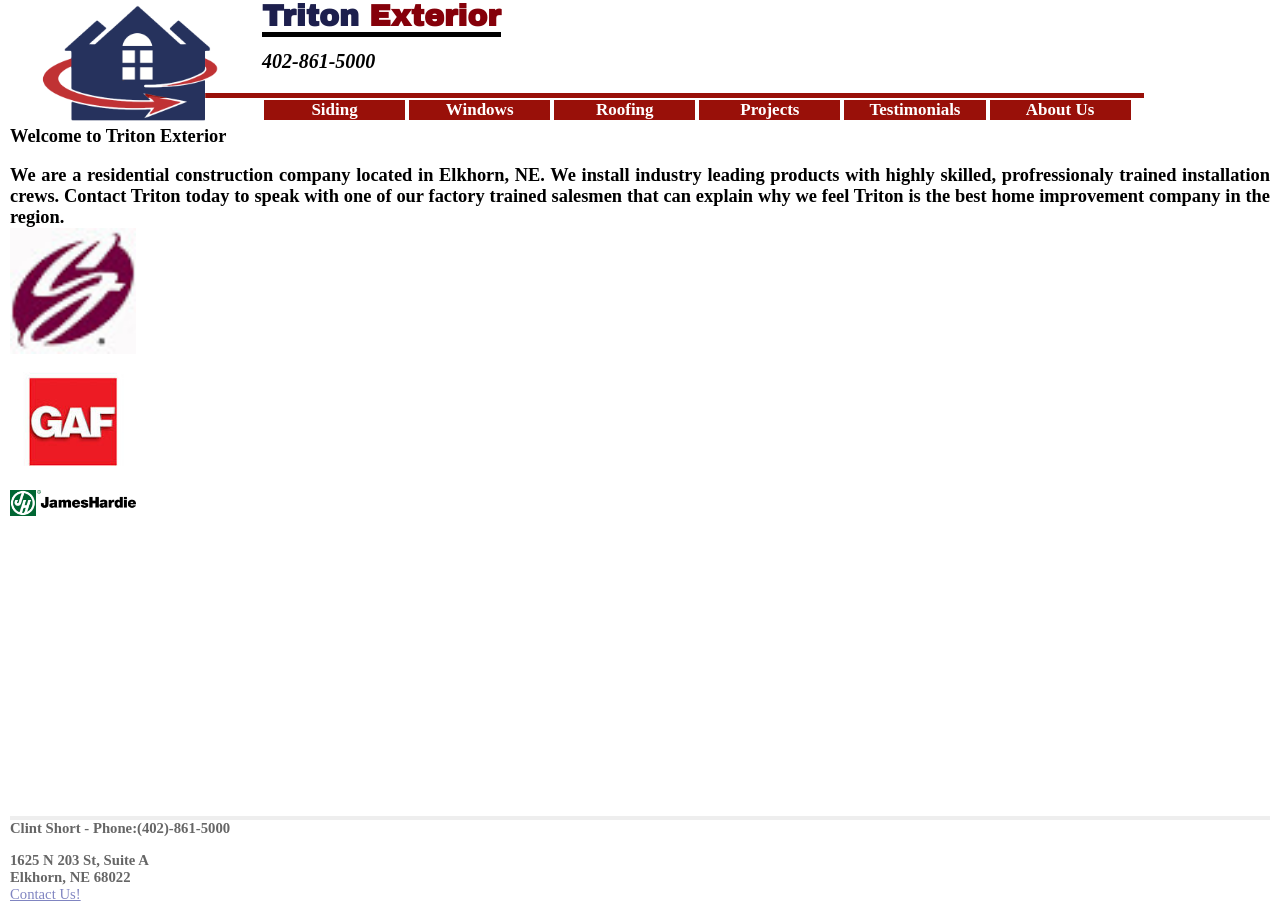
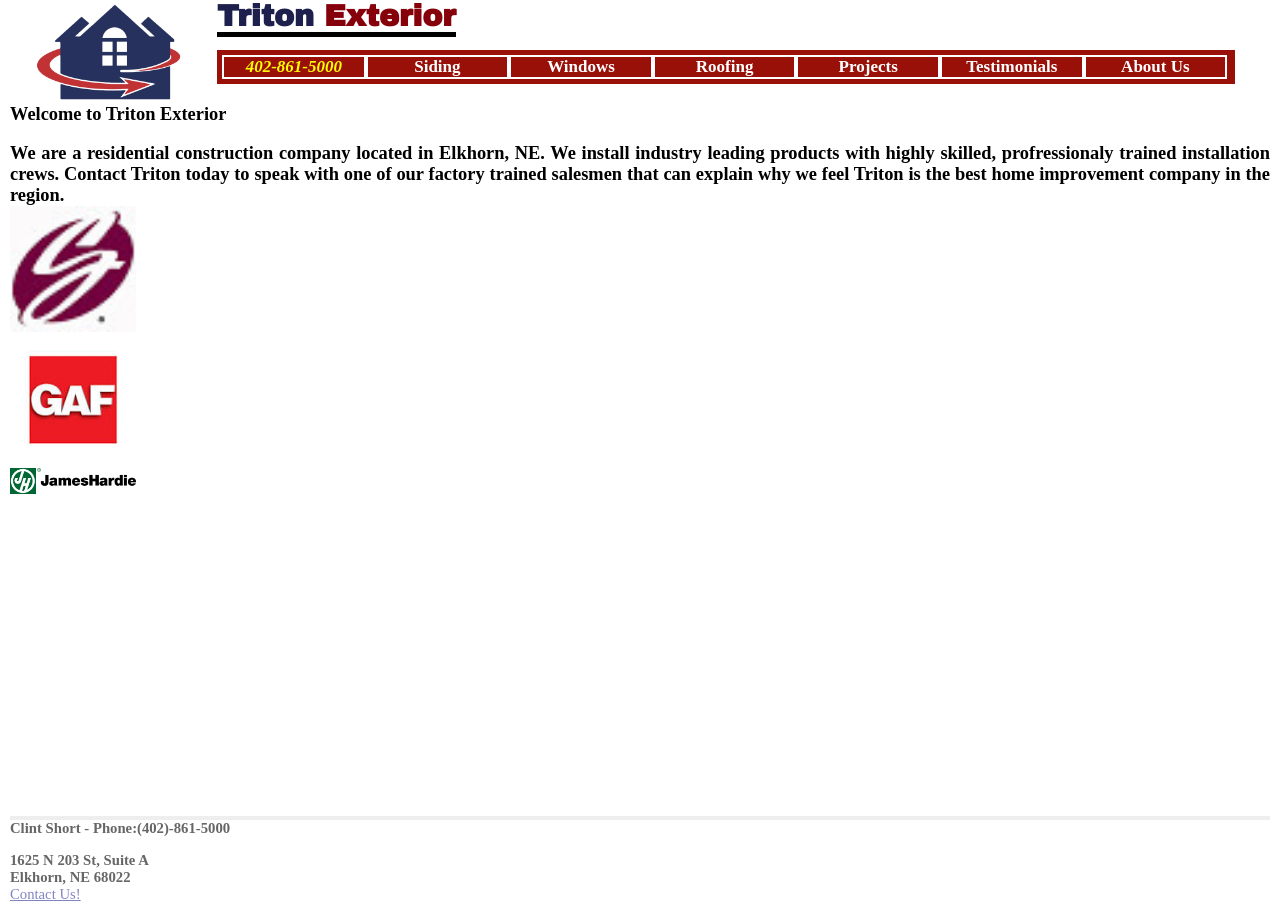
Before and after one commit to johnathon101/CBF, a Jekyll site: the page built from index.html, in a window 1280 px wide. Built offline with Jekyll 4.4.1, drawn with Linux system fonts in a browser that asks for light colours; nearby versions of some CDN libraries; Markdown is read by kramdown in place of the engine named in the settings.

Commit message:
better nav

```diff
--- a/_layouts/default.html
+++ b/_layouts/default.html
@@ -18,11 +18,12 @@
     <body>
 
         <div class="site">
-          <div class="header">
+          <div class="header" class="cf">
             <img src="{{ site.baseurl }}/images/triton_house.png">
             <h1 class="title"><a href="{{ site.baseurl }}/">Triton <span class="second">Exterior</span></a></h1>
-            <h1 class="phone">402-861-5000</h1>
+
             <ul class="main-nav">
+              <li class="phone">402-861-5000</li>
               <a href="{{ site.baseurl }}/pages/siding.html"><li class="siding">Siding</li></a>
               <a href="{{ site.baseurl }}/pages/windows.html"><li class="windows">Windows</li></a>
               <a href="{{ site.baseurl }}/pages/roofing.html"><li class="roof">Roofing</li></a>
--- a/css/main.css
+++ b/css/main.css
@@ -85,7 +85,7 @@
   float:left;
   width:20%;
   min-width:175px;
-
+  max-width:207px;
 }
 .header{
   clear:both;
@@ -95,34 +95,41 @@
 }
 .header ul{
   list-style:none;
+  list-style-type: none;
+  vertical-align:middle;
   width:80%;
   background-color:#991009;
   color:#fff;
-  margin-left:10% ;
-  padding-top:5px;
+  padding:5px;
   font-size:17px;
-  height:auto;
+  text-align:center;
+  float:left;
+  display:table-row;
+  margin: 0 auto;
 }
 .header ul li {
-  display:block;
-  float:left;
-  /*padding:2px 2%;*/
   background-color:#991009;
   border:2px solid #fff;
-  width:14%;
+  width:13.85%;
   text-align:center;
-  text-decoration:none;
+  float:left;
+  list-style-type: none;
+  display: table-cell;
+}
+.header .phone{
+  color:yellow;
+  font-weight:bold;
+  font-style:italic;
+}
+.header .phone:hover{
+  background-color:#991009;
 }
 .header ul li a{
-  display:block;
-  float:left;
-  /*padding:2px 2%;*/
-
-  border:2px solid #fff;
-  width:10em;
   text-align:center;
   text-decoration:none;
   color: #fff;
+  display:table-cell;
+  vertical-align: middle;
 }
 .header ul a{
   color:#fff;
@@ -131,6 +138,11 @@
   background-color:#fff;
   color:black;
   transition:.5s;
+}
+
+.header ul li:hover{
+    border:2px solid #000;
+    background-color:#fff;
 }
 .header ul a:visited{
 
@@ -178,11 +190,7 @@
 }
 #home p{
 }
-.phone {
-  font-size:20px;
-  font-weight:bold;
-  font-style:italic;
-}
+
 .brandimg{
   width:10%;
 }
@@ -195,6 +203,7 @@
   .header ul li{
     clear:both;
     width:80%;
+    height:20px;
   }
 
   .header img{
```
